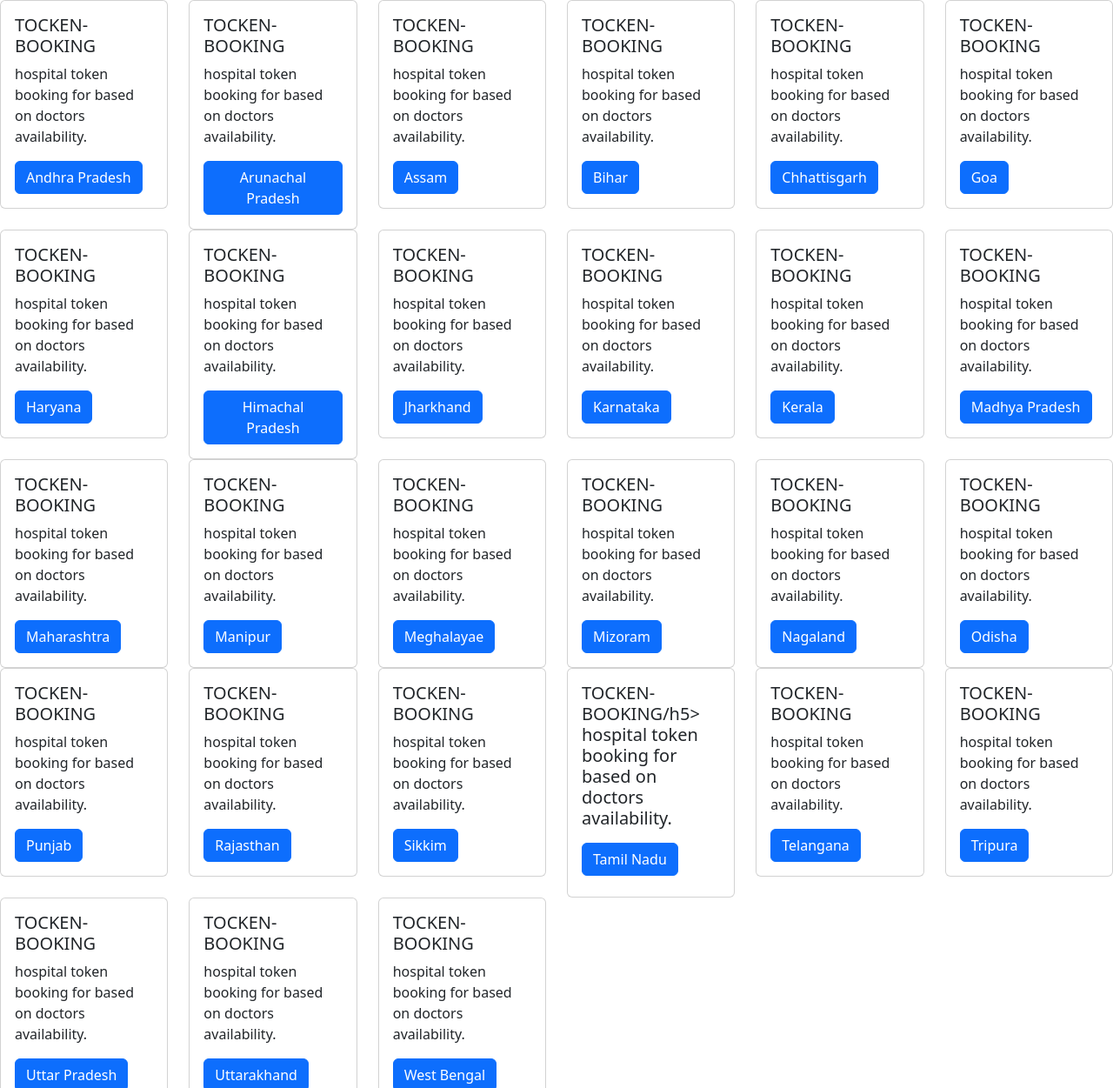
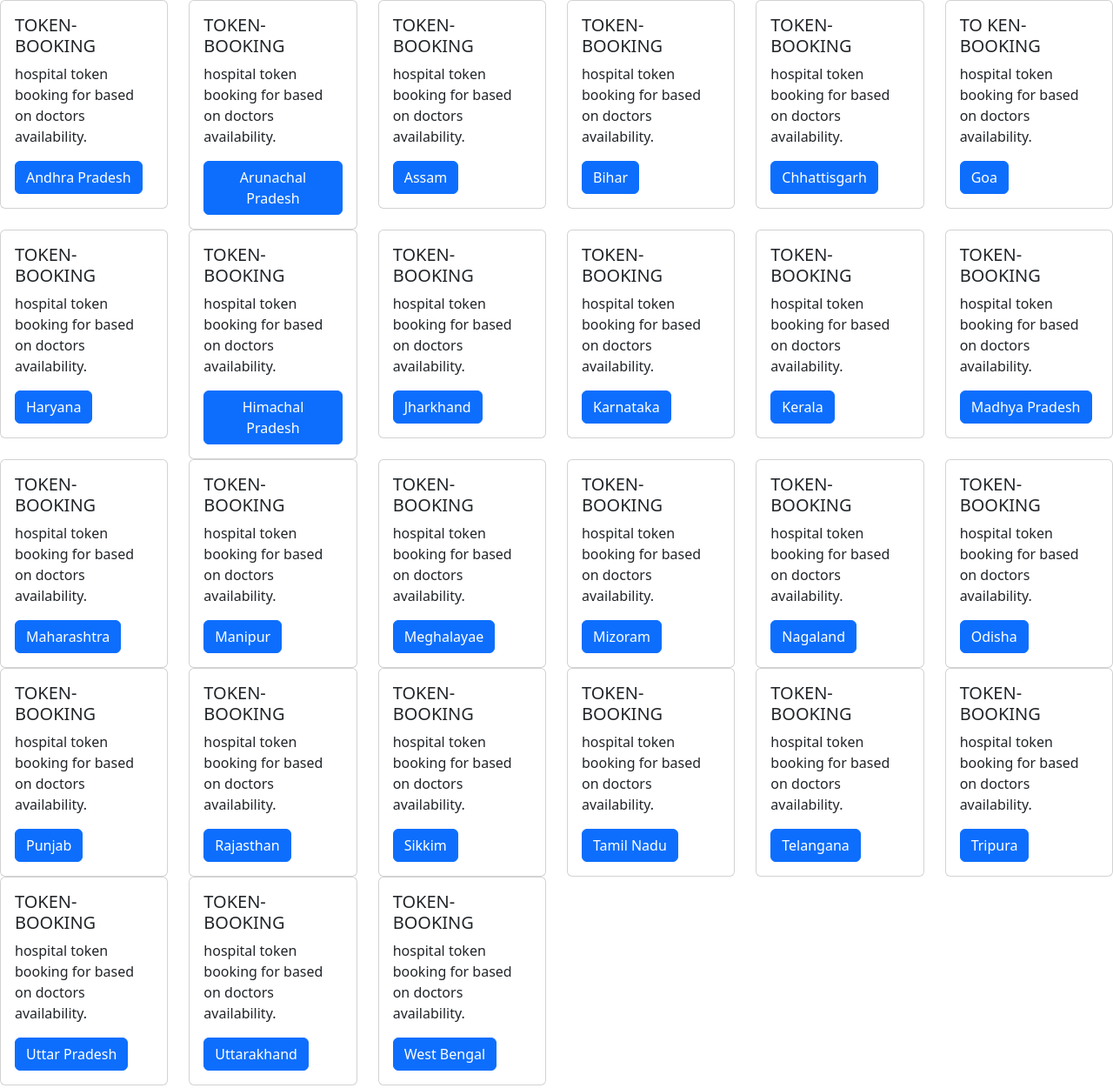
Before and after one commit to Muhammedanas-kunnath/hackathon, a plain HTML site: page hospitalBooking.html in a window 1280 px wide. Shown: the top 1251 px of the page at 87% size. Drawn offline with nearby package versions, Linux system fonts and the light colour scheme.

Commit message:
token abilability adding

```diff
--- a/hospitalBooking.html
+++ b/hospitalBooking.html
@@ -13,7 +13,7 @@
             <div class="col-sm-2 mb-3 mb-sm-0">
               <div class="card">
                 <div class="card-body">
-                  <h5 class="card-title">TOCKEN-BOOKING</h5>
+                  <h5 class="card-title">TOKEN-BOOKING</h5>
                   <p class="card-text">hospital token booking for based on doctors availability.</p>
                   <a href="#" class="btn btn-primary">Andhra Pradesh</a>
                 </div>
@@ -22,7 +22,7 @@
             <div class="col-sm-2">
               <div class="card">
                 <div class="card-body">
-                  <h5 class="card-title">TOCKEN-BOOKING</h5>
+                  <h5 class="card-title">TOKEN-BOOKING</h5>
                   <p class="card-text">hospital token booking for based on doctors availability.</p>
                   <a href="#" class="btn btn-primary">Arunachal Pradesh</a>
                 </div>
@@ -31,7 +31,7 @@
             <div class="col-sm-2">
                 <div class="card">
                   <div class="card-body">
-                    <h5 class="card-title">TOCKEN-BOOKING</h5>
+                    <h5 class="card-title">TOKEN-BOOKING</h5>
                     <p class="card-text">hospital token booking for based on doctors availability.</p>
                     <a href="#" class="btn btn-primary">    Assam</a>
                   </div>
@@ -40,7 +40,7 @@
               <div class="col-sm-2">
                 <div class="card">
                   <div class="card-body">
-                    <h5 class="card-title">TOCKEN-BOOKING</h5>
+                    <h5 class="card-title">TOKEN-BOOKING</h5>
                     <p class="card-text">hospital token booking for based on doctors availability.</p>
                     <a href="#" class="btn btn-primary"> Bihar</a>
                   </div>
@@ -49,7 +49,7 @@
               <div class="col-sm-2">
                 <div class="card">
                   <div class="card-body">
-                    <h5 class="card-title">TOCKEN-BOOKING</h5>
+                    <h5 class="card-title">TOKEN-BOOKING</h5>
                     <p class="card-text">hospital token booking for based on doctors availability.</p>
                     <a href="#" class="btn btn-primary">Chhattisgarh</a>
                   </div>
@@ -58,7 +58,8 @@
               <div class="col-sm-2">
                 <div class="card">
                   <div class="card-body">
-                    <h5 class="card-title">TOCKEN-BOOKING</h5>
+                    <h5 class="card-title">TO
+                        KEN-BOOKING</h5>
                     <p class="card-text">hospital token booking for based on doctors availability.</p>
                     <a href="#" class="btn btn-primary">Goa</a>
                   </div>
@@ -70,7 +71,7 @@
             <div class="col-sm-2 mb-3 mb-sm-0">
               <div class="card">
                 <div class="card-body">
-                  <h5 class="card-title">TOCKEN-BOOKING</h5>
+                  <h5 class="card-title">TOKEN-BOOKING</h5>
                   <p class="card-text">hospital token booking for based on doctors availability.</p>
                   <a href="#" class="btn btn-primary"> 	Haryana</a>
                 </div>
@@ -79,7 +80,7 @@
             <div class="col-sm-2">
               <div class="card">
                 <div class="card-body">
-                  <h5 class="card-title">TOCKEN-BOOKING</h5>
+                  <h5 class="card-title">TOKEN-BOOKING</h5>
                   <p class="card-text">hospital token booking for based on doctors availability.</p>
                   <a href="./himachal.html" class="btn btn-primary">Himachal Pradesh</a>
                 </div>
@@ -88,7 +89,7 @@
             <div class="col-sm-2">
                 <div class="card">
                   <div class="card-body">
-                    <h5 class="card-title">TOCKEN-BOOKING</h5>
+                    <h5 class="card-title">TOKEN-BOOKING</h5>
                     <p class="card-text">hospital token booking for based on doctors availability.</p>
                     <a href="#web" class="btn btn-primary">	Jharkhand</a>
                   </div>
@@ -97,7 +98,7 @@
               <div class="col-sm-2">
                 <div class="card">
                   <div class="card-body">
-                    <h5 class="card-title">TOCKEN-BOOKING</h5>
+                    <h5 class="card-title">TOKEN-BOOKING</h5>
                     <p class="card-text">hospital token booking for based on doctors availability.</p>
                     <a href="#" class="btn btn-primary">Karnataka</a>
                   </div>
@@ -106,7 +107,7 @@
               <div class="col-sm-2">
                 <div class="card">
                   <div class="card-body">
-                    <h5 class="card-title">TOCKEN-BOOKING</h5>
+                    <h5 class="card-title">TOKEN-BOOKING</h5>
                     <p class="card-text">hospital token booking for based on doctors availability.</p>
                     <a href="#" class="btn btn-primary">Kerala</a>
                   </div>
@@ -115,7 +116,7 @@
               <div class="col-sm-2">
                 <div class="card">
                   <div class="card-body">
-                    <h5 class="card-title">TOCKEN-BOOKING</h5>
+                    <h5 class="card-title">TOKEN-BOOKING</h5>
                     <p class="card-text">hospital token booking for based on doctors availability.</p>
                     <a href="#" class="btn btn-primary">Madhya Pradesh</a>
                   </div>
@@ -128,7 +129,7 @@
             <div class="col-sm-2 mb-3 mb-sm-0">
               <div class="card">
                 <div class="card-body">
-                  <h5 class="card-title">TOCKEN-BOOKING</h5>
+                  <h5 class="card-title">TOKEN-BOOKING</h5>
                   <p class="card-text">hospital token booking for based on doctors availability.</p>
                   <a href="#" class="btn btn-primary">Maharashtra</a>
                 </div>
@@ -137,7 +138,7 @@
             <div class="col-sm-2">
               <div class="card">
                 <div class="card-body">
-                  <h5 class="card-title">TOCKEN-BOOKING</h5>
+                  <h5 class="card-title">TOKEN-BOOKING</h5>
                   <p class="card-text">hospital token booking for based on doctors availability.</p>
                   <a href="#" class="btn btn-primary">Manipur</a>
                 </div>
@@ -146,7 +147,7 @@
             <div class="col-sm-2">
                 <div class="card">
                   <div class="card-body">
-                    <h5 class="card-title">TOCKEN-BOOKING</h5>
+                    <h5 class="card-title">TOKEN-BOOKING</h5>
                     <p class="card-text">hospital token booking for based on doctors availability.</p>
                     <a href="#" class="btn btn-primary">Meghalayae</a>
                   </div>
@@ -155,7 +156,7 @@
               <div class="col-sm-2">
                 <div class="card">
                   <div class="card-body">
-                    <h5 class="card-title">TOCKEN-BOOKING</h5>
+                    <h5 class="card-title">TOKEN-BOOKING</h5>
                     <p class="card-text">hospital token booking for based on doctors availability.</p>
                     <a href="#" class="btn btn-primary">Mizoram</a>
                   </div>
@@ -164,7 +165,7 @@
               <div class="col-sm-2">
                 <div class="card">
                   <div class="card-body">
-                    <h5 class="card-title">TOCKEN-BOOKING</h5>
+                    <h5 class="card-title">TOKEN-BOOKING</h5>
                     <p class="card-text">hospital token booking for based on doctors availability.</p>
                     <a href="#" class="btn btn-primary"> 	Nagaland</a>
                   </div>
@@ -173,7 +174,7 @@
               <div class="col-sm-2">
                 <div class="card">
                   <div class="card-body">
-                    <h5 class="card-title">TOCKEN-BOOKING</h5>
+                    <h5 class="card-title">TOKEN-BOOKING</h5>
                     <p class="card-text">hospital token booking for based on doctors availability.</p>
                     <a href="#" class="btn btn-primary">Odisha</a>
                   </div>
@@ -186,7 +187,7 @@
             <div class="col-sm-2 mb-3 mb-sm-0">
               <div class="card">
                 <div class="card-body">
-                  <h5 class="card-title">TOCKEN-BOOKING</h5>
+                  <h5 class="card-title">TOKEN-BOOKING</h5>
                   <p class="card-text">hospital token booking for based on doctors availability.</p>
                   <a href="#" class="btn btn-primary">Punjab</a>
                 </div>
@@ -195,7 +196,7 @@
             <div class="col-sm-2">
               <div class="card">
                 <div class="card-body">
-                  <h5 class="card-title">TOCKEN-BOOKING</h5>
+                  <h5 class="card-title">TOKEN-BOOKING</h5>
                   <p class="card-text">hospital token booking for based on doctors availability.</p>
                   <a href="#" class="btn btn-primary">Rajasthan</a>
                 </div>
@@ -204,7 +205,7 @@
             <div class="col-sm-2">
                 <div class="card">
                   <div class="card-body">
-                    <h5 class="card-title">TOCKEN-BOOKING</h5>
+                    <h5 class="card-title">TOKEN-BOOKING</h5>
                     <p class="card-text">hospital token booking for based on doctors availability.</p>
                     <a href="#" class="btn btn-primary">Sikkim</a>
                   </div>
@@ -213,7 +214,7 @@
               <div class="col-sm-2">
                 <div class="card">
                   <div class="card-body">
-                    <h5 class="card-title">TOCKEN-BOOKING/h5>
+                    <h5 class="card-title">TOKEN-BOOKING</h5>
                         <p class="card-text">hospital token booking for based on doctors availability.</p>
                     <a href="#" class="btn btn-primary">Tamil Nadu</a>
                   </div>
@@ -222,7 +223,7 @@
               <div class="col-sm-2">
                 <div class="card">
                   <div class="card-body">
-                    <h5 class="card-title">TOCKEN-BOOKING</h5>
+                    <h5 class="card-title">TOKEN-BOOKING</h5>
                     <p class="card-text">hospital token booking for based on doctors availability.</p>
                     <a href="#" class="btn btn-primary">Telangana</a>
                   </div>
@@ -231,7 +232,7 @@
               <div class="col-sm-2">
                 <div class="card">
                   <div class="card-body">
-                    <h5 class="card-title">TOCKEN-BOOKING</h5>
+                    <h5 class="card-title">TOKEN-BOOKING</h5>
                     <p class="card-text">hospital token booking for based on doctors availability.</p>
                     <a href="#" class="btn btn-primary">Tripura</a>
                   </div>
@@ -241,7 +242,7 @@
               <div class="col-sm-2">
                 <div class="card">
                   <div class="card-body">
-                    <h5 class="card-title">TOCKEN-BOOKING</h5>
+                    <h5 class="card-title">TOKEN-BOOKING</h5>
                     <p class="card-text">hospital token booking for based on doctors availability.</p>
                     <a href="#" class="btn btn-primary">Uttar Pradesh</a>
                   </div>
@@ -250,7 +251,7 @@
               <div class="col-sm-2">
                 <div class="card">
                   <div class="card-body">
-                    <h5 class="card-title">TOCKEN-BOOKING</h5>
+                    <h5 class="card-title">TOKEN-BOOKING</h5>
                     <p class="card-text">hospital token booking for based on doctors availability.</p>
                     <a href="#" class="btn btn-primary">Uttarakhand</a>
                   </div>
@@ -259,7 +260,7 @@
               <div class="col-sm-2">
                 <div class="card">
                   <div class="card-body">
-                    <h5 class="card-title">TOCKEN-BOOKING</h5>
+                    <h5 class="card-title">TOKEN-BOOKING</h5>
                     <p class="card-text">hospital token booking for based on doctors availability.</p>
                     <a href="#" class="btn btn-primary">West Bengal</a>
                   </div>
```
Also changed, not shown: himachal.html (+11 -11 lines).
